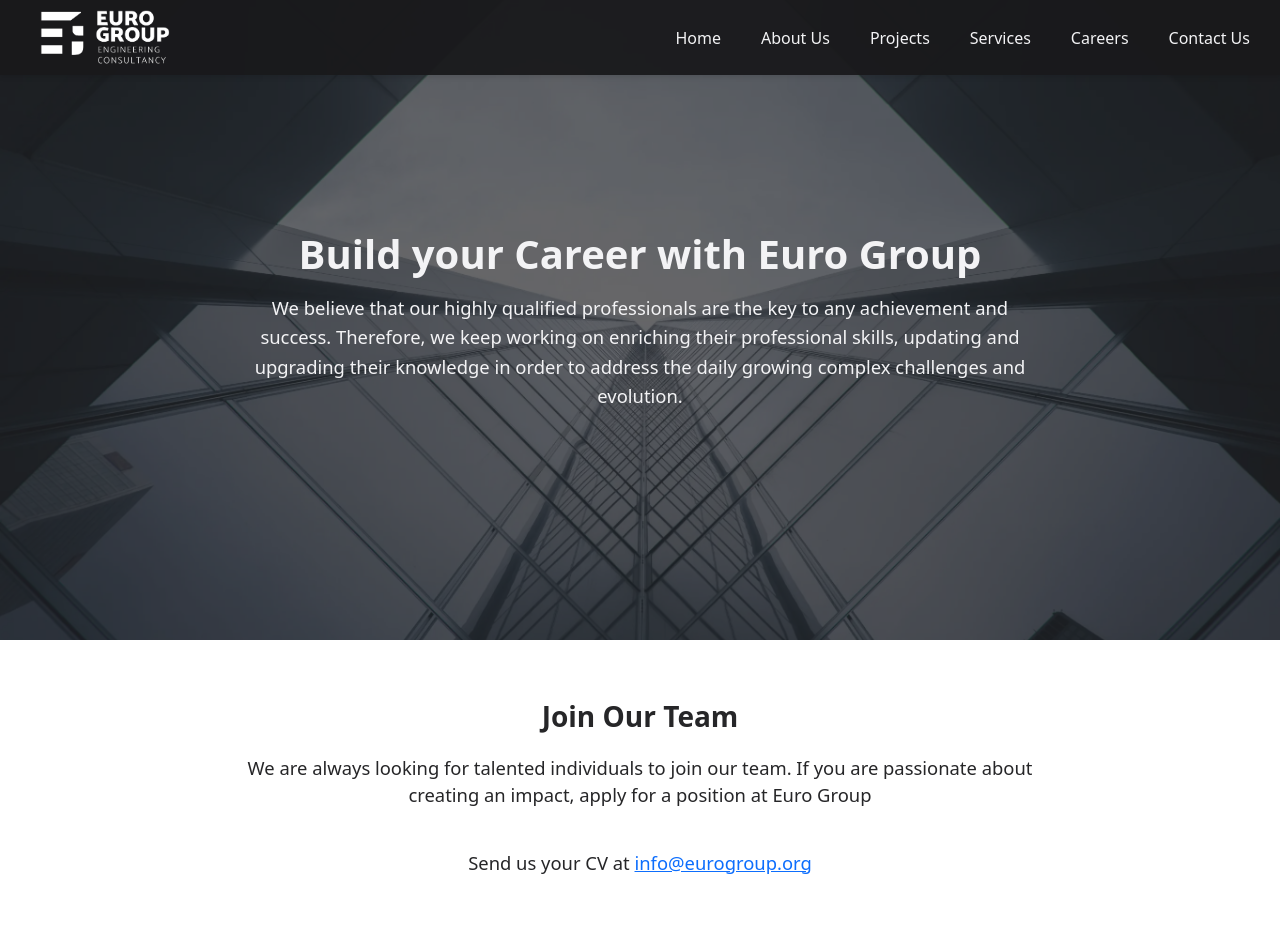
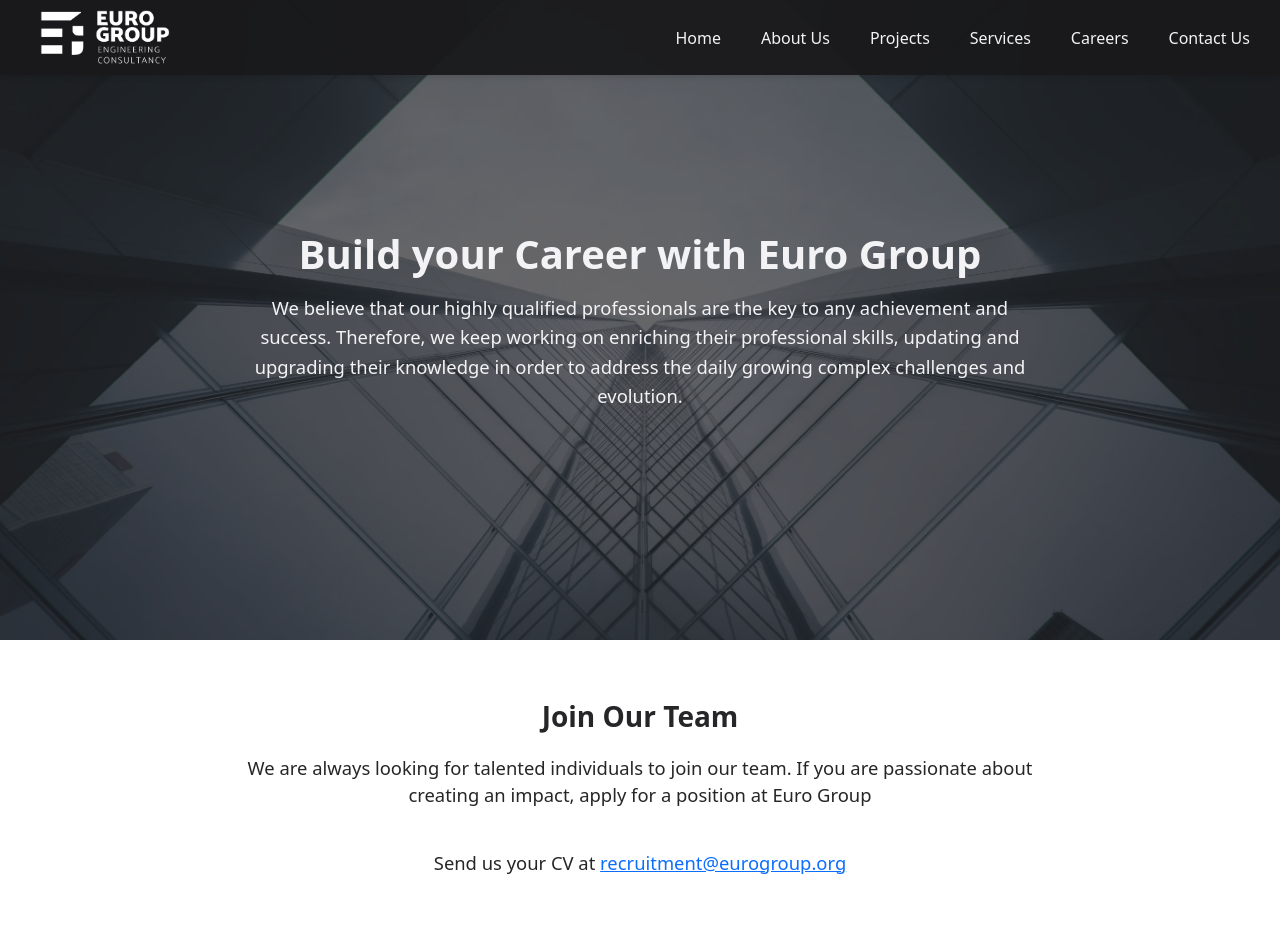
Before and after one commit to elsheikh21/euro-group-sito, a React (Create React App) app: page /careers in a window 1280 px wide. Shown: the top 952 px of the page. Built offline with nearby package versions, Linux system fonts and the light colour scheme; a web font is replaced by a local one.

Commit message:
fix(UAT): :bug: change email in careers page

```diff
--- a/src/components/CareersApplicationSection.js
+++ b/src/components/CareersApplicationSection.js
@@ -14,10 +14,10 @@
         <p>
           Send us your CV at{" "}
           <a
-            href={`mailto:info@eurogroup.org?subject=Job%20Opportunity`}
+            href={`mailto:recruitment@eurogroup.org?subject=Job%20Opportunity`}
             className="email-link"
           >
-            info@eurogroup.org
+            recruitment@eurogroup.org
           </a>
         </p>
       </div>
```
